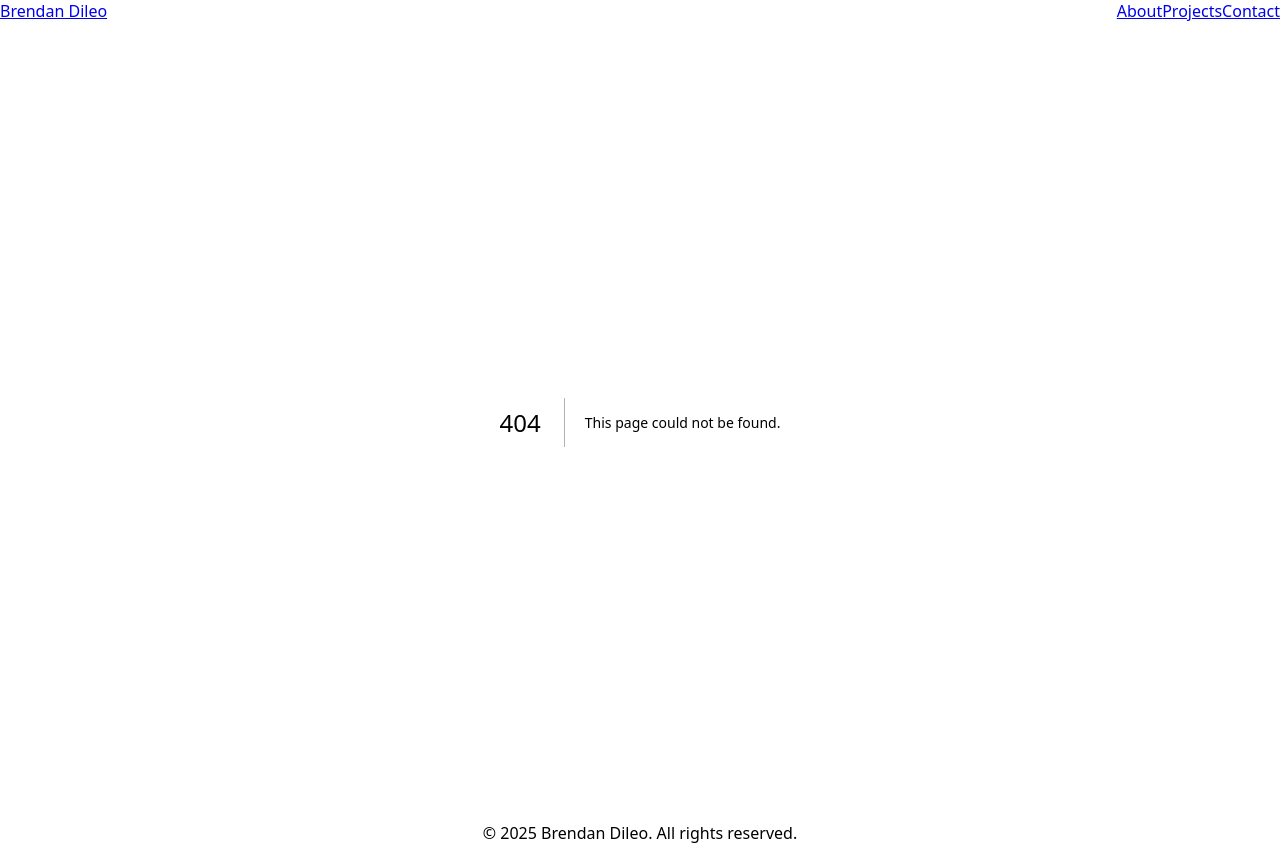
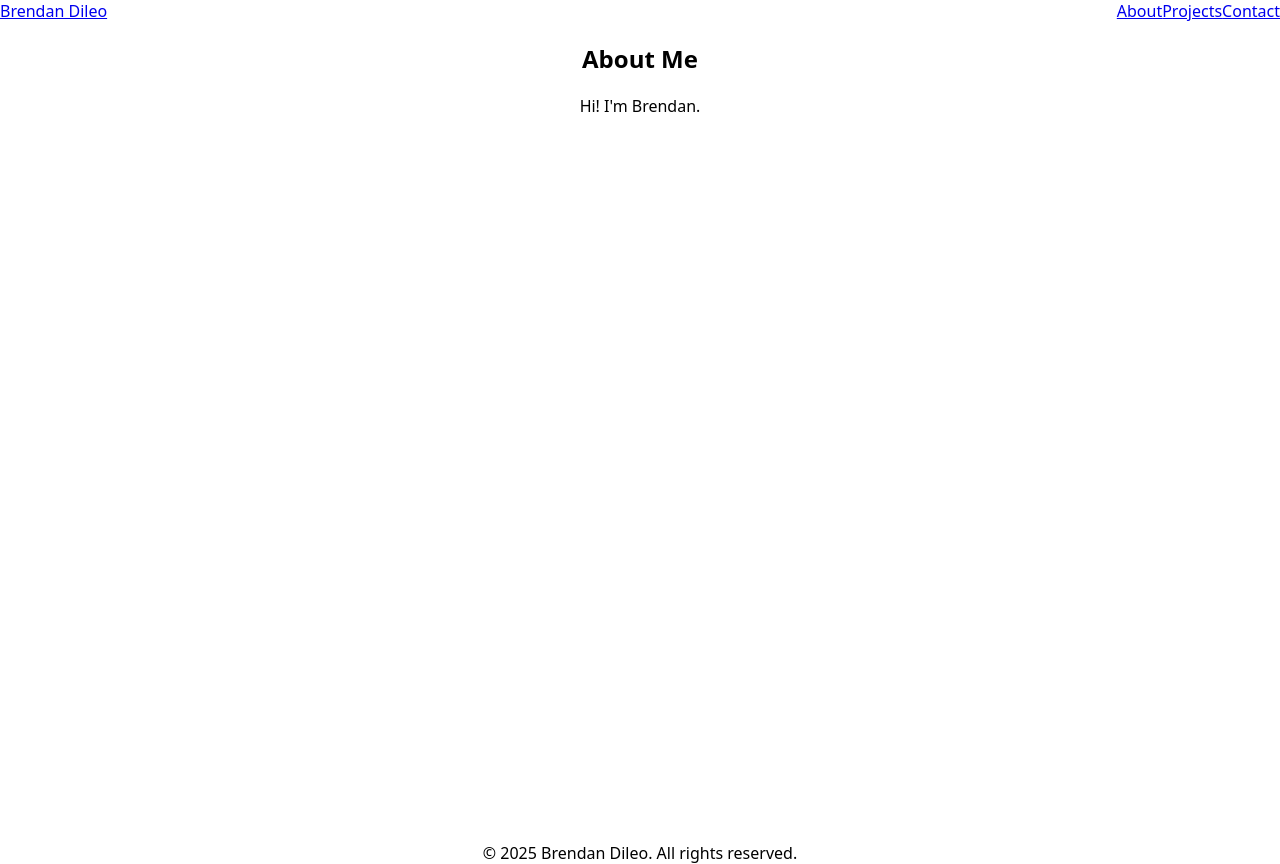
Before and after one commit to brendanddev/brendans-website, a Next.js app in the folder frontend/: page /about in a window 1280 px wide. Before the commit this address had no page. Built offline with nearby package versions, Linux system fonts and the light colour scheme.

Commit message:
Create base pages and page routes

```diff
--- /dev/null
+++ b/frontend/src/app/about/page.tsx
@@ -0,0 +1,11 @@
+
+export default function AboutPage() {
+  return (
+    <section className="container mx-auto py-20 text-center">
+      <h1 className="text-4xl font-bold mb-4">About Me</h1>
+      <p className="text-lg text-gray-700">
+        Hi! I'm Brendan.
+      </p>
+    </section>
+  );
+}
--- /dev/null
+++ b/frontend/src/app/contact/page.tsx
@@ -0,0 +1,9 @@
+
+export default function ContactPage() {
+  return (
+    <section className="container mx-auto py-20 text-center">
+      <h1 className="text-4xl font-bold mb-4">Contact Me</h1>
+      <p className="text-lg text-gray-700">Feel free to reach out via email or LinkedIn.</p>
+    </section>
+  );
+}
--- /dev/null
+++ b/frontend/src/app/projects/page.tsx
@@ -0,0 +1,10 @@
+
+
+export default function ProjectsPage() {
+  return (
+    <section className="container mx-auto py-20 text-center">
+      <h1 className="text-4xl font-bold mb-4">My Projects</h1>
+      <p className="text-lg text-gray-700">Here are some of my latest projects.</p>
+    </section>
+  );
+}
```
Also changed, not shown: 1 other file (tests, documents, lock files or other folders).
